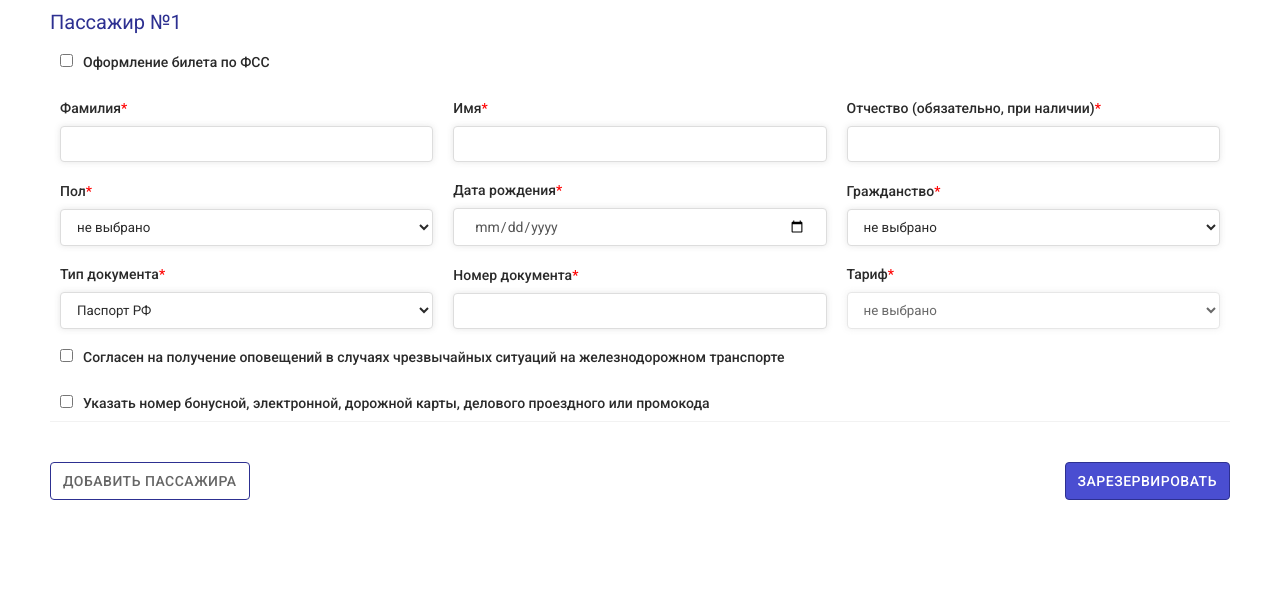
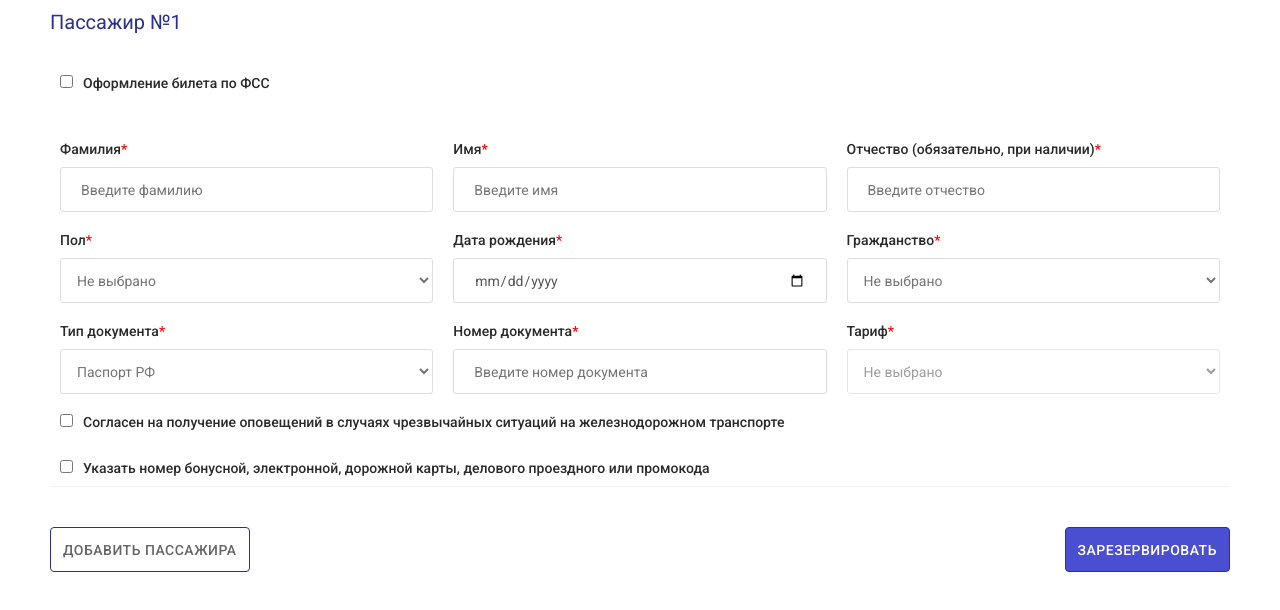
Before and after one commit to ViktorOzolin/ticket-form, a React (Create React App) app: page / in a window 1280 px wide. Shown: the top 610 px of the page. Built offline with nearby package versions, Linux system fonts and the light colour scheme.

Commit message:
refactoring

```diff
--- a/src/components/TicketForm/TicketForm.jsx
+++ b/src/components/TicketForm/TicketForm.jsx
@@ -143,7 +143,7 @@ const TicketForm = ({
   };
   return (
     <Container>
-      <Row justify="space-between" flexDirection="row">
+      <Row justify="space-between" flexDirection="row" height="45px">
         <Title color="#2d3091">Пассажир №{passengerNumber}</Title>
         {passengerNumber !== 1 && <Button
           onClick={() => onRemovePassenger(passengerNumber)}
@@ -172,6 +172,7 @@ const TicketForm = ({
                 type="text"
                 name={`fssNumber`}
                 maxLength="11"
+                placeholder="СНИЛС"
                 value={formik.values.fssNumber}
                 onChange={formik.handleChange}
                 onBlur={formik.handleBlur}
@@ -192,6 +193,7 @@ const TicketForm = ({
             <Input
               type="text"
               name={`lastName`}
+              placeholder="Введите фамилию"
               value={formik.values.lastName}
               onChange={formik.handleChange}
               onBlur={formik.handleBlur}
@@ -209,6 +211,7 @@ const TicketForm = ({
             <Input
               type="text"
               name={`firstName`}
+              placeholder="Введите имя"
               value={formik.values.firstName}
               onChange={formik.handleChange}
               onBlur={formik.handleBlur}
@@ -226,6 +229,7 @@ const TicketForm = ({
             <Input
               type="text"
               name={`patronymic`}
+              placeholder="Введите отчество"
               value={formik.values.patronymic}
               onChange={formik.handleChange}
               onBlur={formik.handleBlur}
@@ -250,7 +254,7 @@ const TicketForm = ({
               error={hasErrors("gender")}
             >
               <option disabled value="">
-                не выбрано
+                Не выбрано
               </option>
               <option value="male">Мужской</option>
               <option value="female">Женский</option>
@@ -289,7 +293,7 @@ const TicketForm = ({
               error={hasErrors("country")}
             >
               <option disabled value="">
-                не выбрано
+                Не выбрано
               </option>
               <option value="1">Россия</option>
               <option value="2">Казахстан</option>
@@ -329,6 +333,7 @@ const TicketForm = ({
             <Input
               type="text"
               name={`documentNumber`}
+              placeholder="Введите номер документа"
               value={formik.values.documentNumber}
               onChange={formik.handleChange}
               onBlur={formik.handleBlur}
@@ -352,7 +357,7 @@ const TicketForm = ({
               error={hasErrors("fare")}
             >
               <option disabled value="">
-                не выбрано
+                Не выбрано
               </option>
               <option value="1">Полный</option>
               <option value="2">День рождения. Сопровождающий</option>
--- a/src/components/TicketForm/TicketFormContainer.jsx
+++ b/src/components/TicketForm/TicketFormContainer.jsx
@@ -73,7 +73,7 @@ const TicketFormContainer = () => {
       })}
       <Container>
         <Modal message={message} />
-        <Row justify="space-between" flexDirection="row">
+        <Row justify="space-between" flexDirection="row" height="45px">
           <Button onClick={onAddPassenger}>Добавить пассажира</Button>
           <Button
             backgroundColor="#4a4ed1"
--- a/src/components/TicketForm/styles/TicketFormElements.js
+++ b/src/components/TicketForm/styles/TicketFormElements.js
@@ -9,13 +9,11 @@ export const Container = styled.div`
 `;
 export const Row = styled.div`
   display: flex;
+  height: ${(props) => props.height};
   margin-bottom: 20px;
   justify-content: ${(props) => props.justify};
-  &:nth-child(2) {
-    margin-bottom: 0;
-  }
   @media ${device.mobileM} {
-    flex-direction: ${props => props.flexDirection || "column"};
+    flex-direction: ${(props) => props.flexDirection || "column"};
     margin-bottom: 0;
   }
 `;
@@ -53,7 +51,6 @@ export const Button = styled.button`
     color: #d7d7d7;
   }
   @media ${device.tablet} {
-
   }
   @media ${device.mobileL} {
     width: auto;
@@ -64,7 +61,6 @@ export const Button = styled.button`
     padding: 13px 0px;
   }
   @media ${device.mobileS} {
-
   }
 `;
 export const Title = styled.h1`
@@ -89,41 +85,40 @@ export const Form = styled.form`
 `;
 export const Select = styled.select`
   width: 100%;
-  padding: 9px 12px;
-  border-radius: 4px;
+  height: 45px;
+  padding: 10px 12px;
+  border-radius: 3px;
   background-color: #fff;
   background-image: none;
-  box-shadow: 0px 0px 6px 0px #e3e3e3e8;
-  border: ${(props) =>
-    props.error ? "1px solid #ff8a8a" : "1px solid #ddd"};
+  font-size: 14px;
+  color: #747474;
+  border: ${(props) => (props.error ? "1px solid #ff8a8a" : "1px solid #ddd")};
   &:focus {
     border: ${(props) =>
-      props.error ? "1px solid #ff8a8a" : "1px solid #ccc"};
+      props.error ? "1px solid #ff8a8a" : "2px solid #4a4ed1"};
   }
   @media ${device.mobileM} {
     padding: 12px 20px;
-
   }
 `;
 export const Input = styled.input`
   display: block;
   width: 100%;
+  height: 45px;
   outline: 0;
-  padding: 7px 20px;
+  padding: 10px 20px;
   font-size: 14px;
   line-height: 1.42857143;
   color: #555;
   background-color: #fff;
-  box-shadow: 0px 0px 6px 0px #e3e3e3e8;
-  border: ${(props) =>
-    props.error ? "1px solid #ff8a8a" : "1px solid #ddd"};
-  border-radius: 4px;
+  border: ${(props) => (props.error ? "1px solid #ff8a8a" : "1px solid #ddd")};
+  border-radius: 3px;
   &:focus {
     border: ${(props) =>
-      props.error ? "1px solid #ff8a8a" : "1px solid #ccc"};
+      props.error ? "1px solid #ff8a8a" : "2px solid #4a4ed1"};
   }
   @media ${device.mobileM} {
-    padding: 10px 20px
+    padding: 10px 20px;
   }
 `;
 export const Checkbox = styled.input.attrs({ type: "checkbox" })`
@@ -148,7 +143,7 @@ export const Field = styled.div`
   }
 `;
 
-export const DatePicker = styled.input`
+export const DatePicker = styled.input.attrs({type: "date"})`
   &::-webkit-datetime-edit-day-field {
     display: none;
   }
--- a/src/globalStyles.js
+++ b/src/globalStyles.js
@@ -10,4 +10,5 @@ export const Global = createGlobalStyle`
     color: #2a2a2a;
   }
 
+
 `;
```
